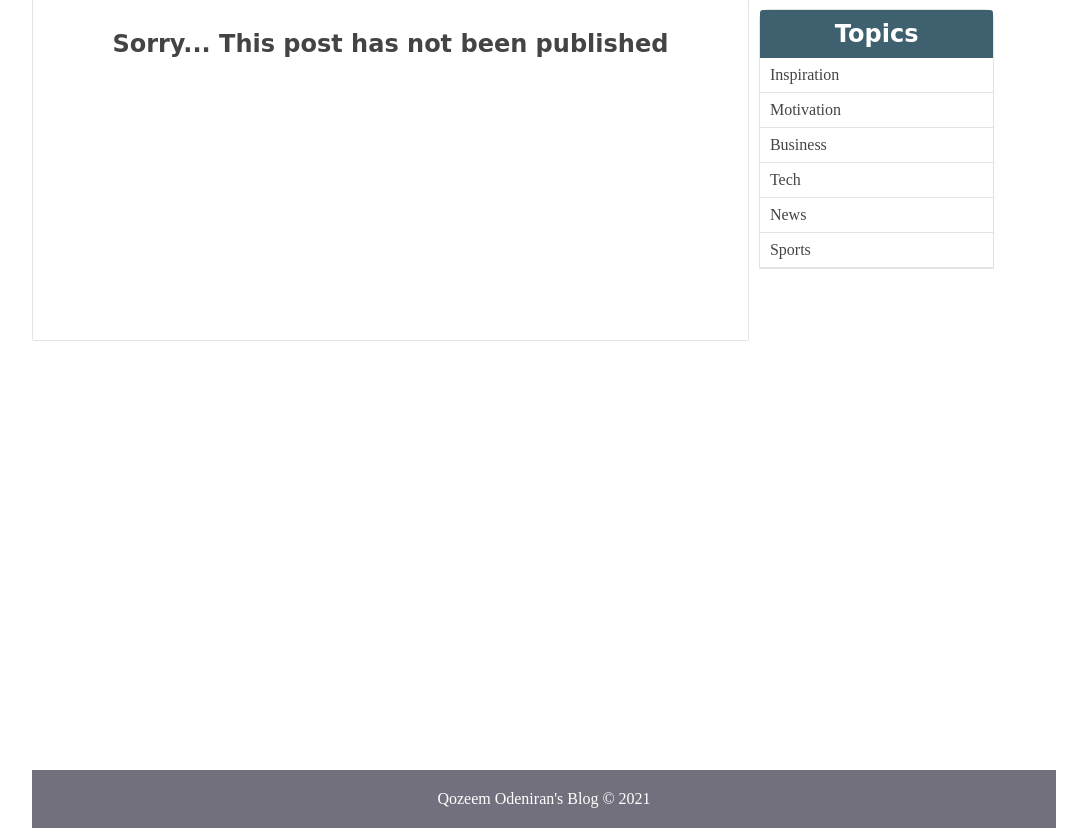
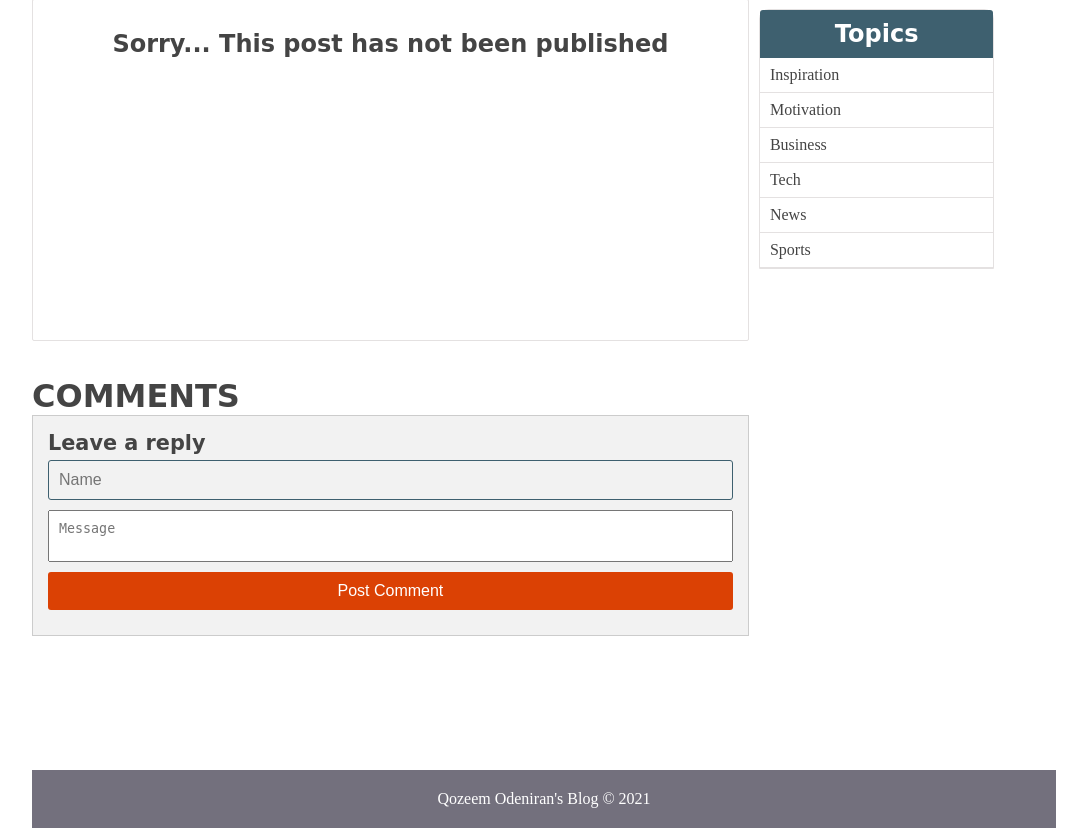
Before and after one commit to qozeemodeniran/qozeemblog, a PHP site: page /single_post.php in a window 1280 px wide. Shown: the part 68-896 px from the top of the page, without its empty margins (96-1183 px from the left). Run offline with PHP 8.4, Linux system fonts and the light colour scheme; data comes from the database, SQL or seed files in the repository; data that the repository does not hold is empty; some web fonts are replaced.

Commit message:
working on comment module

```diff
--- a/admin/includes/post_functions.php
+++ b/admin/includes/post_functions.php
@@ -43,7 +43,7 @@ function getPostAuthorById($user_id)
 	$sql = "SELECT username FROM users WHERE id=$user_id";
 	$result = mysqli_query($conn, $sql);
 	if ($result) {
-		// return username
+		// return username;
 		return mysqli_fetch_assoc($result)['username'];
 	} else {
 		return null;
--- a/admin/posts.php
+++ b/admin/posts.php
@@ -48,7 +48,7 @@
 									<?php echo $post['title']; ?>
 								</a>
 							</td>
-							<td><?php echo $post['author_name']; ?></td>
+							<td><?php echo $_SESSION['user']['username'];?></td>
 							<td>
 								<?php echo $post['views'];?>
 							</td>
--- a/config.php
+++ b/config.php
@@ -9,6 +9,52 @@
     }
 
 
+	switch (isset($_POST)) {
+	// switch ($_POST['req']) {
+		// (B) SHOW COMMENTS
+		case isset($_POST['show']):
+		// case "show";
+		  // (B1) GET ALL COMMENTS
+		  try {
+			$stmt = $conn->prepare("SELECT `name`, `timestamp`, `message` FROM `comments` WHERE `post_id`=? ORDER BY `timestamp` ASC");
+			// $stmt->execute([$_POST['pid']]);
+			$stmt->execute();
+		  } catch (Exception $ex) {
+			die($ex->getMessage());
+		  }
+
+		  // (B2) LOOP & GENERATE HTML (you may change "get_result()" to "fetch_assoc()")
+		  while ($r = $stmt->get_result()) { ?>
+		  <div class="crow">
+			<div class="chead">
+			  <div class="cname"><?=$r->fetch_assoc(['name']);?></div>
+			  <div class="ctime">[<?=$r->fetch_assoc(['timestamp']);?>]</div>
+			</div>
+			<div class="cmsg"><?=$r->fetch_assoc(['message']);?></div>
+		  </div>
+		  <?php }
+		  break;
+
+		// (C) ADD COMMENT
+		case isset($_POST['add']):
+		// case "add":
+		  // (C1) CHECKS
+		  if (!isset($_POST['pid']) || !isset($_POST['name']) || !isset($_POST['msg'])) {
+			die("Please provide the Post ID, name, and message");
+		  }
+
+		  // (C2) INSERT
+		  try {
+			$stmt = $conn->prepare("INSERT INTO `comments` (`post_id`, `name`, `message`) VALUES (?,?,?)");
+			$stmt->execute([$_POST['pid'], htmlentities($_POST['name']), htmlentities($_POST['msg'])]);
+		  } catch (Exception $ex) {
+			die($ex->getMessage());
+		  }
+		  echo "OK";
+		  break;
+	  }
+
+
 	define ('ROOT_PATH', realpath(dirname(__FILE__)));
 	define('BASE_URL', 'http://qozeem.blog/');
 ?>
--- a/includes/head_section.php
+++ b/includes/head_section.php
@@ -10,6 +10,5 @@
 <meta charset="UTF-8">
 <meta name="description" content="<?php echo $pageDescription?>">
 <title><?php echo $pageTitle; ?></title>
-<!-- Google Adsensce script -->
-<script data-ad-client="ca-pub-6248120957683859" async src="https://pagead2.googlesyndication.com/pagead/js/adsbygoogle.js">
-</script>
+<!-- Script for public area -->
+<script src="static/js/public_script.js"></script>
--- a/index.php
+++ b/index.php
@@ -50,7 +50,7 @@
 				<div class="info">
 					<span><?php echo date("F j, Y ", strtotime($post["created_at"])); ?></span>
 					<br>
-					<span>Posted by: <?php  ?></span>
+					<span>Posted by: </span>
 					<span class="read_more">Read more...</span>
 				</div>
 				</div>
--- a/single_post.php
+++ b/single_post.php
@@ -1,4 +1,3 @@
-
 <?php  include('config.php'); ?>
 <?php  include('includes/public_functions.php'); ?>
 <?php
@@ -34,9 +33,20 @@
 			<?php endif ?>
 			</div>
 			<!-- // full post div -->
+			<br><br>
 
 			<!-- comments section -->
-			<!--  coming soon ...  -->
+			<input type="hidden" id="pid" value="999"/>
+
+			<h1>COMMENTS</h1>
+			<div id="cwrap"></div>
+
+			<form id="cadd" onsubmit="return comments.add(this)">
+  				<h1>Leave a reply</h1>
+  				<input type="text" id="cname" placeholder="Name" required/>
+  				<textarea id="cmsg" placeholder="Message" required></textarea>
+  				<input type="submit" value="Post Comment"/>
+			</form>
 		</div>
 		<!-- // Page wrapper -->
 
--- a/static/css/public_styling.css
+++ b/static/css/public_styling.css
@@ -358,3 +358,47 @@ form input:focus {
 	text-align: right;
 	padding: 10px;
 }
+
+/* (A) COMMENTS */
+#cwrap .crow {
+	border: 1px solid #e4d9d9;
+	margin: 10px 0;
+  }
+  #cwrap .chead {
+	margin-bottom: 10px;
+  }
+  #cwrap .cname {
+	color: #e88b66;
+	font-weight: bold;
+  }
+  #cwrap .ctime {
+	color: #aaa;
+	font-size: 0.95em;
+  }
+  #cwrap .cmsg {
+	font-size: 1.1em;
+  }
+
+  /* (B) ADD COMMENT */
+  #cadd {
+	background: #f2f2f2;
+	border: 1px solid #ccc;
+	padding: 15px;
+  }
+  #cadd h1 {
+	font-size: 1.3em;
+  }
+  #cadd input[type=text], #cadd textarea {
+	box-sizing: border-box;
+	width: 100%;
+	margin: 5px 0;
+	padding: 10px;
+	resize: none;
+  }
+  #cadd input[type=submit] {
+	background: #db4104;
+	border: 0;
+	color: #fff;
+	padding: 10px;
+	cursor: pointer;
+  }
--- /dev/null
+++ b/static/js/public_script.js
@@ -0,0 +1,52 @@
+var comments = {
+    // (A) AJAX HELPER FUNCTION
+    ajax : function (data, after) {
+      // (A1) DATA
+      var fdata = new FormData();
+      for (let k in data) { fdata.append(k, data[k]); }
+      fdata.append("pid", document.getElementById("pid").value);
+
+      // (A2) AJAX REQUEST
+      var xhr = new XMLHttpRequest();
+      xhr.open('POST', "../../config.php");
+      xhr.onload = after;
+      xhr.send(fdata);
+    },
+
+    // (B) LOAD COMMENTS
+    load : function () {
+      comments.ajax(
+        // (B1) DATA TO SEND
+        { req: "show" },
+
+        // (B2) PUT SERVER RESPONSE INTO COMMENTS WRAPPER
+        function(){
+          document.getElementById("cwrap").innerHTML = this.response;
+        }
+      );
+    },
+
+    // (C) ADD COMMENT
+    add: function () {
+      comments.ajax(
+        // (C1) DATA TO SEND
+        {
+          req : "add",
+          name : document.getElementById("cname").value,
+          msg : document.getElementById("cmsg").value
+        },
+
+        // (C2) RELOAD COMMENTS AFTER ADD
+        function(){
+          if (this.response == "OK") {
+            document.getElementById("cadd").reset();
+            comments.load();
+          } else {
+            alert(this.response);
+          }
+        }
+      );
+      return false;
+    }
+  };
+  window.addEventListener("DOMContentLoaded", comments.load);
```
Also changed, not shown: static/images/159942579_2812714712280517_4243056060341646851_o.jpg (added).
